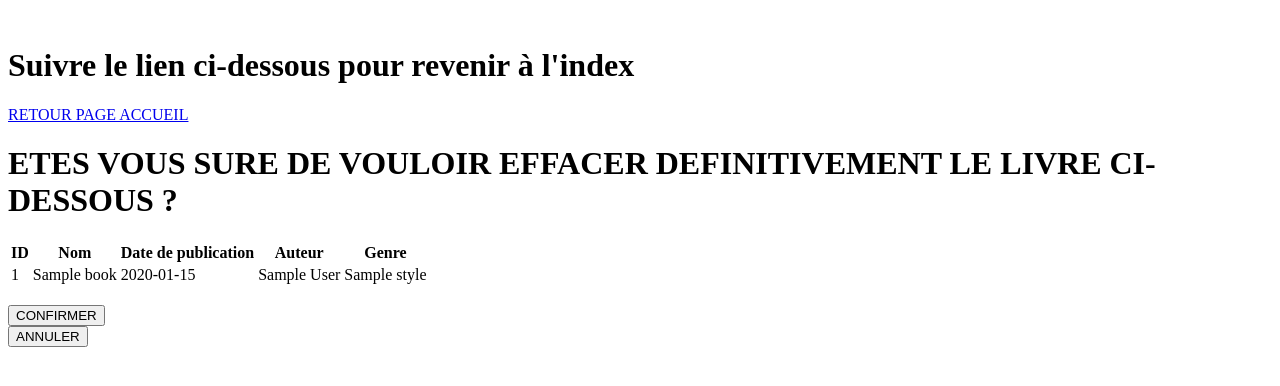
After one commit to ChroniCODER/Projet-BOOKCOLLECTION, a PHP site: page /deleteBook.php?id=1 in a window 1280 px wide. The commit adds this page. Shown: the top 386 px of the page. Run offline with PHP 8.4, Linux system fonts and the light colour scheme; tables that the repository leaves empty hold one stand-in row (values such as "Sample post").

Commit message:
ajout du DELETE complet fonctionnel ave page de confirmation avant effet

```diff
--- /dev/null
+++ b/deleteBook.php
@@ -0,0 +1,72 @@
+<!DOCTYPE html>
+<html lang="fr">
+<head>
+	<meta charset="UTF-8">
+	<meta http-equiv="X-UA-Compatible" content="IE=edge">
+	<meta name="viewport" content="width=device-width, initial-scale=1.0">
+	<title>Modifier un livre</title>
+</head>
+
+<!-- PDO -->
+
+<?php
+			$servername = 'localhost';
+			$username = 'root';
+			$password = '';
+
+			//On établit la connexion
+			$conn = new PDO("mysql:host=$servername;dbname=bookcollection", $username, $password);
+
+?>
+
+
+
+<body>
+
+<?php
+	$target_id = $_GET['id'];
+	$target_book = $conn->query ('SELECT b.*, a.firstname, a.lastname, b.release, s.name style_name FROM book b JOIN author a
+								  ON a.id=b.author_id JOIN style s ON s.id=b.style_id WHERE b.id = ' . $_GET['id']);
+	$book = $target_book->fetch();
+
+?>
+
+</br>
+
+<?php
+
+?>
+<h1> Suivre le lien ci-dessous pour revenir à l'index </h1>
+<a href = /index.php> RETOUR PAGE ACCUEIL </a>
+
+
+<h1>ETES VOUS SURE DE VOULOIR EFFACER DEFINITIVEMENT LE LIVRE CI-DESSOUS ?</h1>
+
+<table>
+	<tr>
+		<th>ID</th>
+		<th>Nom</th>
+		<th>Date de publication</th>
+		<th>Auteur</th>
+		<th>Genre</th>
+	</tr>
+
+	<?php
+		echo '<tr>';
+			echo '<td>' . $book['id'] . ' ' . '</td>';
+			echo '<td>' . $book['name'] . ' ' .  '</td>'; //afficher uniquement la valeur du tableau entre les [] issu de la requete appelé par $book
+			echo '<td>' . $book['release'] . ' ' .  '</td>';
+			echo '<td>' . $book['firstname'] . ' ' . $book['lastname'] . ' ' .  '</td>';
+			echo '<td>' . $book['style_name'] . '</td>';
+		echo '</tr>';
+	?>
+
+</table>
+</br>
+
+<a href = "/deleteValid.php?id=<?= $_GET['id'] ?>"> <button> CONFIRMER </button> </a></br>
+<a href = "/index.php"> <button> ANNULER </button> </a>
+
+</body>
+
+</html>
--- a/index.php
+++ b/index.php
@@ -53,7 +53,7 @@
 				echo '<td>' . $book['firstname'] . ' ' . $book['lastname'] . '</td>';
 				echo '<td>' . $book['style_name'] . '</td>';
 				echo '<td> <a href = "/modifyBook.php?id=' . $book['id'] . '"> <button> MODIFY </button> </a>';
-				echo '<td>  <button>  DELETE  </button>';
+				echo '<td> <a href = "/deleteBook.php?id=' . $book['id'] . '"> <button> DELETE </button> </a>';
 
 			echo '</tr>';
 		}
--- a/modifyValid.php
+++ b/modifyValid.php
@@ -69,7 +69,7 @@
 				$stmt->bindValue(':id', $_GET['id'], \PDO::PARAM_INT);
 
 				$stmt->execute();
-				echo "VOTRE LIVRE A BIEN ETE AJOUTE";
+				echo "VOTRE LIVRE A BIEN ETE MODIFIE";
 			}
 		} else {
 			foreach ($errors as $error) {
```
Also changed, not shown: deleteValid.php (added, +43 -0 lines).
